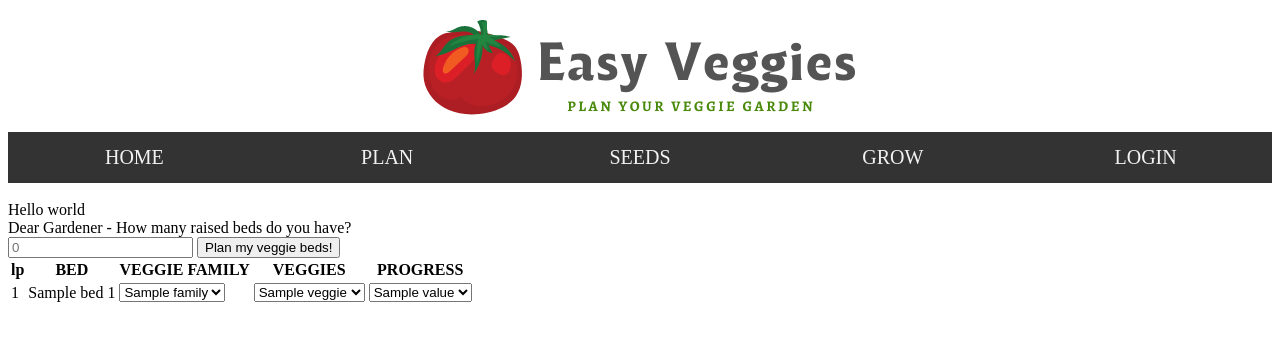
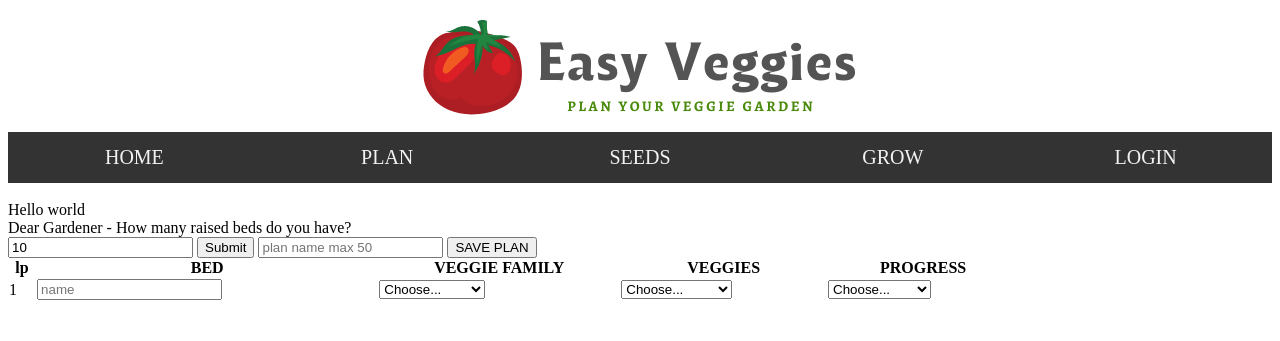
Before and after one commit to MartaKasprzyk/EasyVeggies, a Django app: template templates/plan_option1.html in a window 1280 px wide. Shown: the top 341 px of the page. Run offline with Django 5.2, Linux system fonts and the light colour scheme; the template is opened without the code that fills it: most values are stand-ins (such as "Sample title", 1, 10 or a date in 2020).

Commit message:
prepared PlanCreateFirstView - post and additional functions which save Bed, Plan and VeggieBeds objects to db

```diff
--- a/GrowVeggies/forms.py
+++ b/GrowVeggies/forms.py
@@ -1,5 +1,5 @@
 from django import forms
-from GrowVeggies.models import Seed, Veggie, Company, GrowVeggie
+from GrowVeggies.models import Seed, Veggie, Company, GrowVeggie, Plan, Bed, VeggieBed, VeggieFamily
 
 
 class VeggieCreateForm(forms.ModelForm):
--- a/static/css/styles.css
+++ b/static/css/styles.css
@@ -70,3 +70,8 @@ section {
   padding: 10px 15px;
   text-align: center;
 }
+
+.plan_table {
+  width: 80%;
+  border-collapse: collapse;
+}
--- a/templates/base.html
+++ b/templates/base.html
@@ -44,5 +44,6 @@
 
 {% block content %}
 {% endblock %}
+
 </body>
 </html>
--- a/templates/plan_option1.html
+++ b/templates/plan_option1.html
@@ -2,13 +2,21 @@
 {% block content %}
         Dear Gardener - How many raised beds do you have?
         <form method="post">
-            {% csrf_token %}
-            <input type="number" name="beds_amount" placeholder="0">
-            <input type="submit" value="Plan my veggie beds!">
-        </form>
+        {% csrf_token %}
+        {% if beds_amount > 0 %}
+            <input type="number" id="beds_amount" name="beds_amount" placeholder="0" value="{{ beds_amount }}">
+        {% else %}
+            <input type="number" id="beds_amount" name="beds_amount" placeholder="0">
+        {% endif %}
+        <input type="submit" id="btn_beds">
+
 
 
     {% if beds_amount > 0 %}
+        {% csrf_token %}
+{#        <input type="number" name="beds_amount_confirm" placeholder="confirm number of beds">#}
+        <input type="text" placeholder="plan name max 50" name="plan_name">
+        <input type="submit" value="SAVE PLAN" name="save_plan">
         <table class="plan_table">
             <tr>
                 <th>lp</th>
@@ -20,27 +28,30 @@
             {% for bed in beds %}
             <tr>
                 <td>{{ forloop.counter }}</td>
-                <td>{{ bed }} {{ forloop.counter }}</td>
+                <td><input type="text" name="bed_name" placeholder="name"></td>
                 <td><select name="family">
+                    <option value="" disabled selected style="display:none;">Choose...</option>
                     {% for family in families %}
                         <option value="{{ family.id }}">{{ family.name }}</option>
                     {% endfor %}
                 </select></td>
                 <td><select name="veggie">
+                    <option value="" disabled selected style="display:none;">Choose...</option>
                     {% for veggie in veggies %}
                         <option value="{{ veggie.id }}">{{ veggie.name }}</option>
                     {% endfor %}
-                </select></td>
+                    </select>
+                </td>
                 <td><select name="progress">
+                    <option value="" disabled selected style="display:none;">Choose...</option>
                     {% for key, value in progress %}
                         <option value="{{ key }}">{{ value }}</option>
                     {% endfor %}
                 </select></td>
-
             </tr>
             {% endfor %}
         </table>
+        </form>
     {% endif %}
 
-
 {% endblock %}
```
Also changed, not shown: GrowVeggies/views.py (+53 -14 lines).
